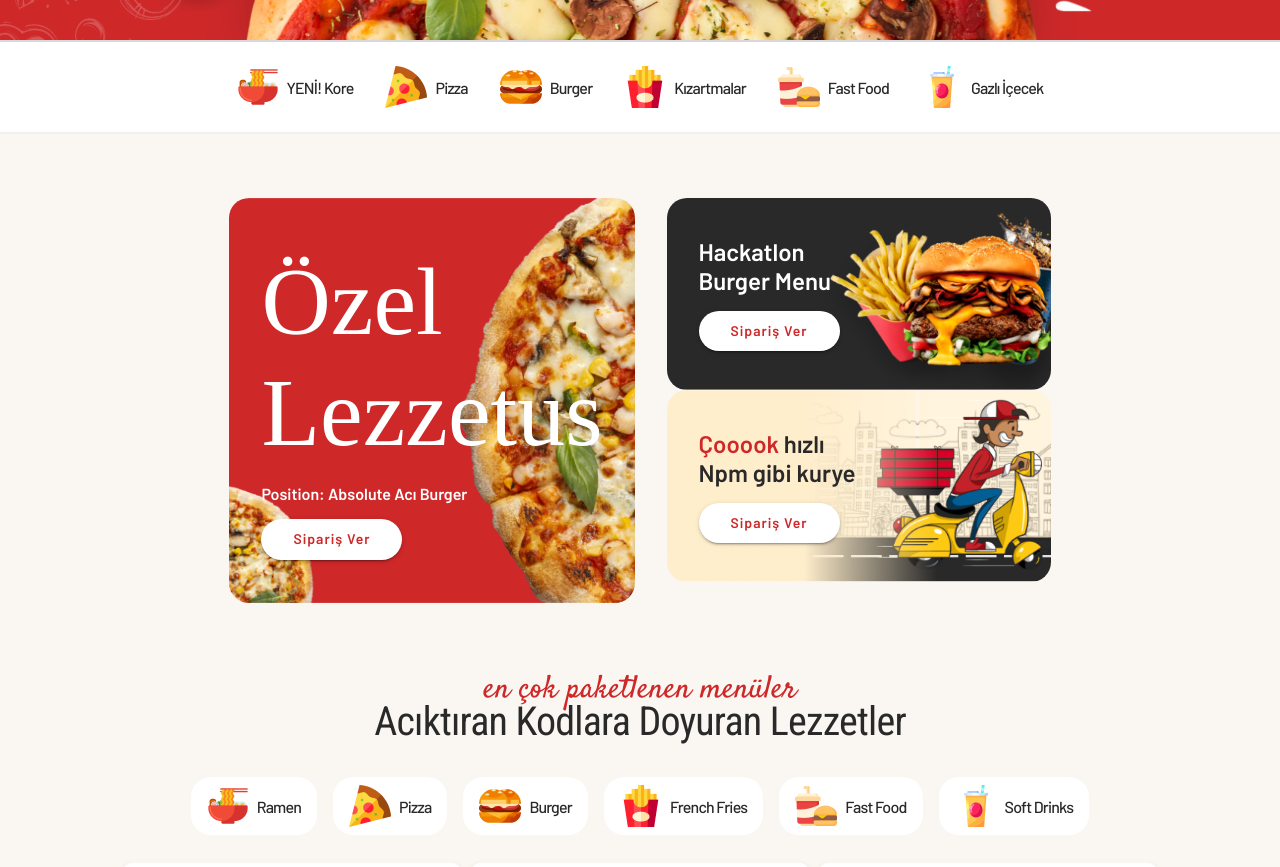
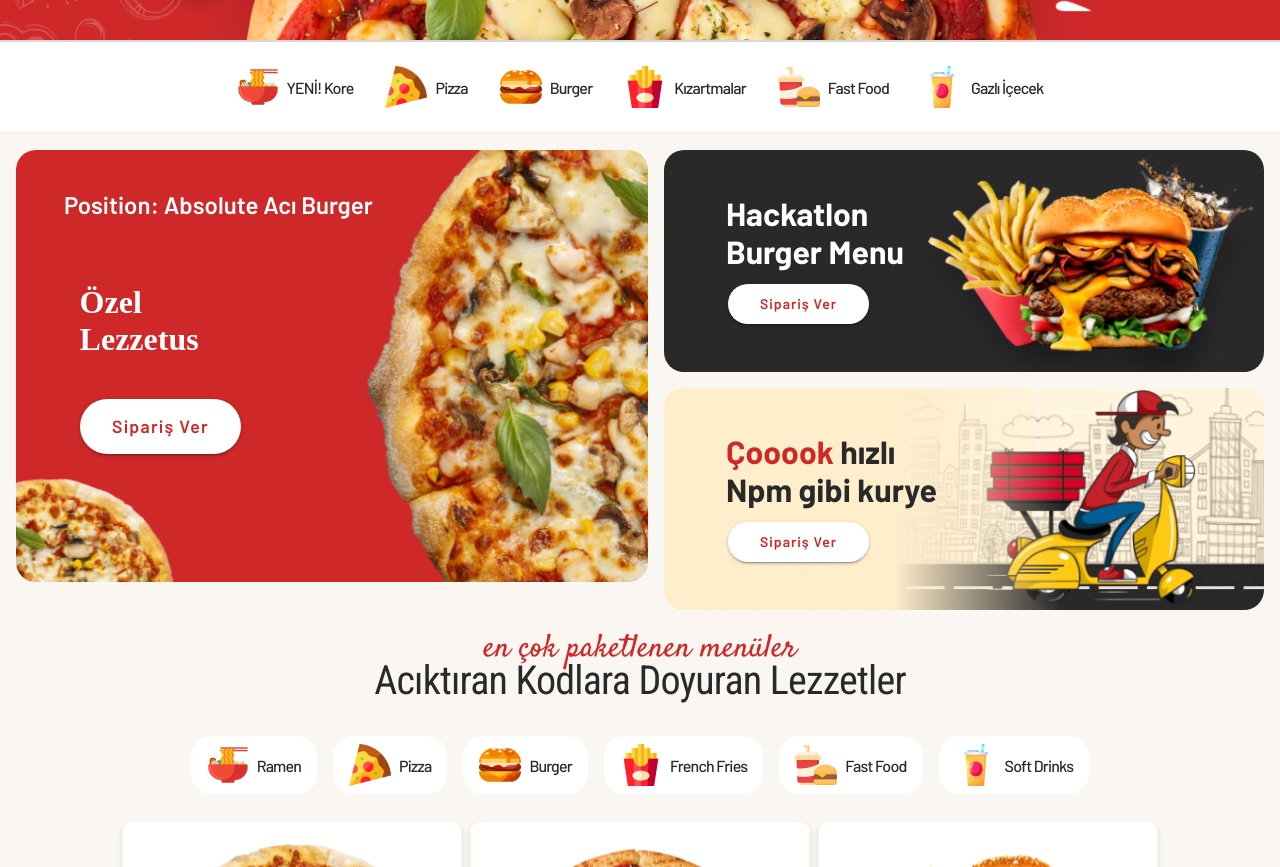
Before and after one commit to elfctn/PizzaWebsite2, a React (Vite) app: page / in a window 1280 px wide. Shown: the part 680-1547 px from the top of the page. Built offline with nearby package versions, Linux system fonts and the light colour scheme; a web font is replaced by a local one.

Commit message:
intro cards css revised

```diff
--- a/src/components/IntroPage.css
+++ b/src/components/IntroPage.css
@@ -415,3 +415,72 @@
   color: #333;
   margin: 0.5rem 0;
 }
+
+.intro-page-cta-wrapper {
+  display: flex;
+  flex-wrap: wrap;
+  justify-content: center;
+  gap: 1rem;
+  padding: 1rem;
+}
+
+/* Sol büyük kutu */
+.intro-page-cta-left-column {
+  flex: 1 1 300px;
+  min-width: 300px;
+  max-width: 600px;
+  height: 400px;
+  background-size: cover;
+  background-position: center;
+  position: relative;
+  padding: 1rem;
+  color: white;
+  font-size: 1.5rem;
+}
+
+/* Sağ taraftaki iki kartın kapsayıcısı */
+.intro-page-cta-right-column {
+  display: flex;
+  flex-direction: column;
+  flex: 1 1 300px;
+  gap: 1rem;
+  min-width: 300px;
+  max-width: 600px;
+}
+
+/* Her kartın stilini sabit tut */
+.cta-right-card-1,
+.cta-right-card-2 {
+  height: 190px;
+  background-size: cover;
+  background-position: center;
+  position: relative;
+  padding: 1rem;
+  color: white;
+}
+
+/* İçerikleri ortalamak için */
+.cta-left-heading,
+.cta-right-card-1-heading,
+.cta-right-card-2-heading {
+  position: absolute;
+  top: 20%;
+  left: 5%;
+  font-size: 2rem;
+  font-weight: bold;
+}
+#cta-left-button {
+  position: absolute;
+  bottom: 8rem; /* sağ butonlardan daha yukarı */
+  left: 2rem;
+  padding: 0.75rem 2rem; /* Butonun iç boşlukları */
+  font-size: 1.1rem; /* Yazı boyutu */
+  min-width: 160px;
+}
+
+#cta-right-button1,
+#cta-right-button2 {
+  position: absolute;
+  bottom: 3rem; /* bunlar daha aşağıda kalacak */
+  left: 2rem;
+}
--- a/src/components/OrderForm.jsx
+++ b/src/components/OrderForm.jsx
@@ -111,7 +111,7 @@ const OrderForm = () => {
             };
 
             const response = await axios.post(
-              "https://reqres.in/api/pizza",
+              "https://jsonplaceholder.typicode.com/posts",
               values
             );
             console.log("API Response Data:", response.data);
```
